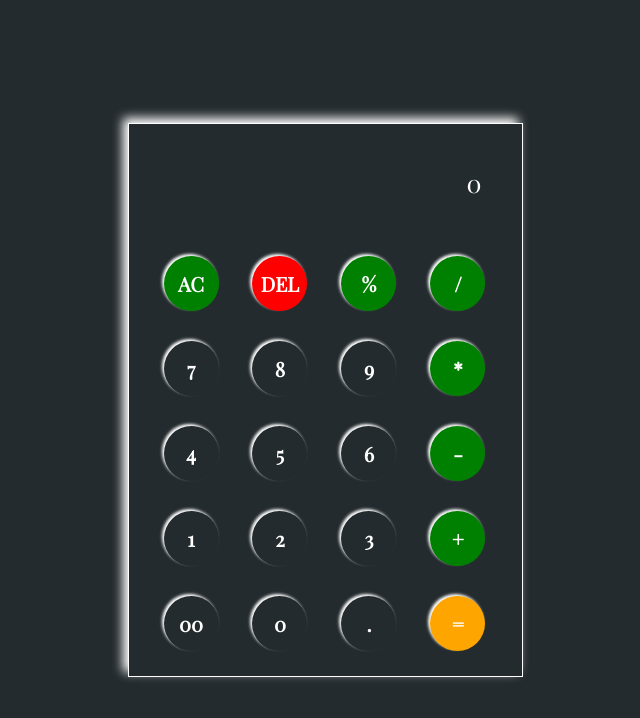
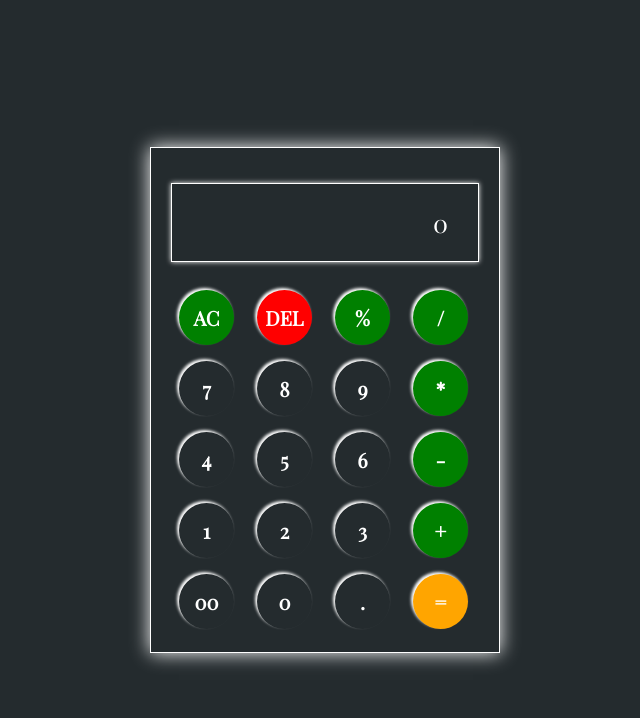
Before and after one commit to Shiv392/calculator_using_html_css_js, a plain HTML site: page index.html in a window 1280 px wide. Shown: the whole page, without its empty margins (315-955 px from the left). Drawn offline with nearby package versions, Linux system fonts and the light colour scheme.

Commit message:
added some css styles

```diff
--- a/style.css
+++ b/style.css
@@ -19,18 +19,19 @@ body{
 .calculator{
     /* border:1px solid #ffff; */
     background-color: red;
-    padding:10px 20px;
+    padding:25px 20px 15px 20px;
     background-color: transparent;
     border:1px solid white;
-    box-shadow:  -5px -5px 10px  #ffffff;
+    box-shadow:  0px 0px 18px  #ffffff;
+    width:350px;
 }
 .calculator input{
     width:100%;
-    border:none;
-    outline: none;
+    border:1px solid white;
+   box-shadow:0 0 5px white;
     background-color: transparent;
     font-size: 25px;
-    padding:20px;
+    padding:20px 30px 20px 20px;;
    margin: 10px 0px 20px 0px;
    text-align: right;
    color:#ffffff;
@@ -43,7 +44,7 @@ input::placeholder{
 button{
     width:55px;
     height:55px;
-    margin:15px;
+    margin:8px 11px 8px 8px;
     border-radius: 50%;
     font-size: 20px;
     box-shadow:  -2px -2px 3px #ffffff;
```
